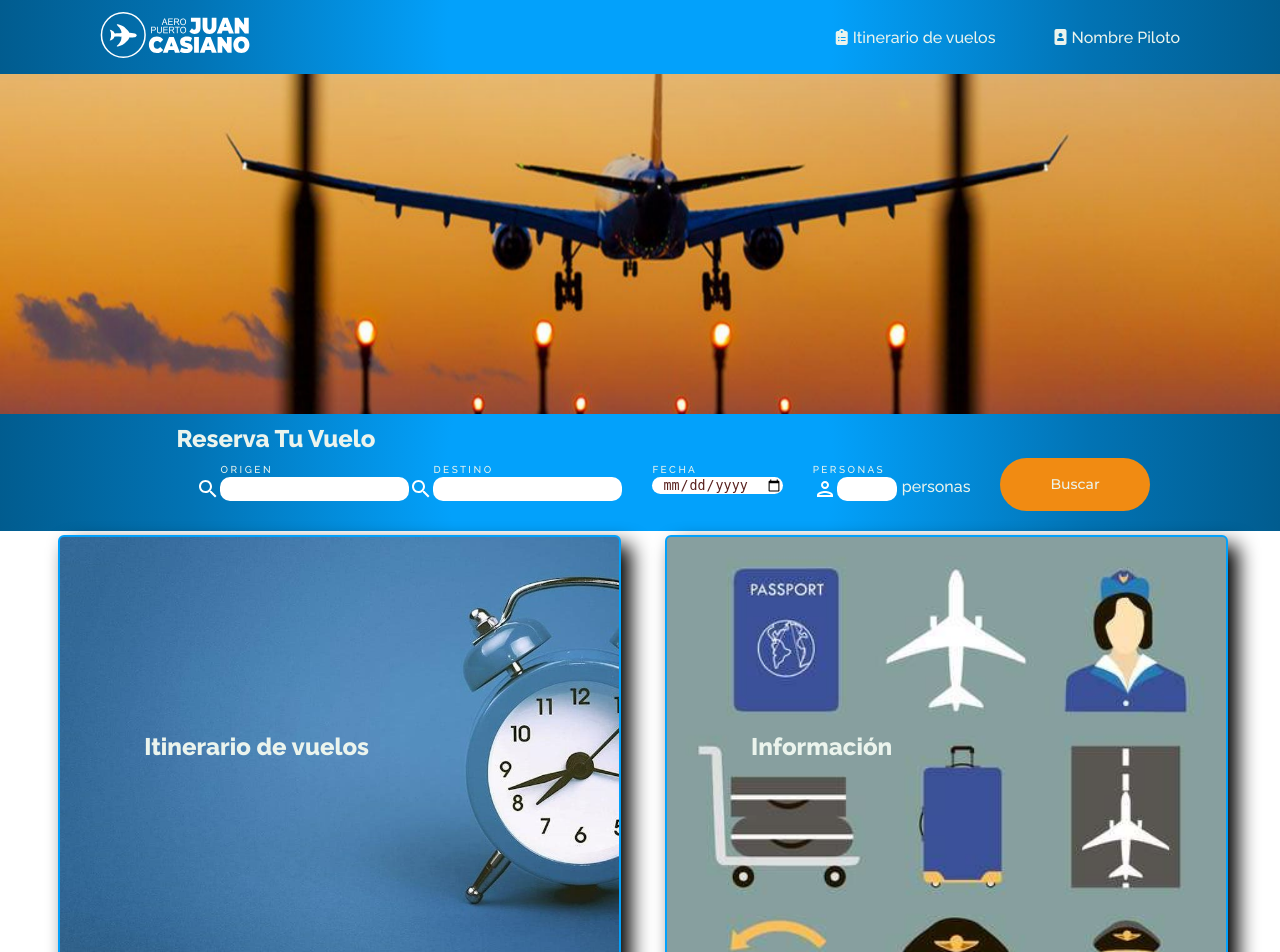
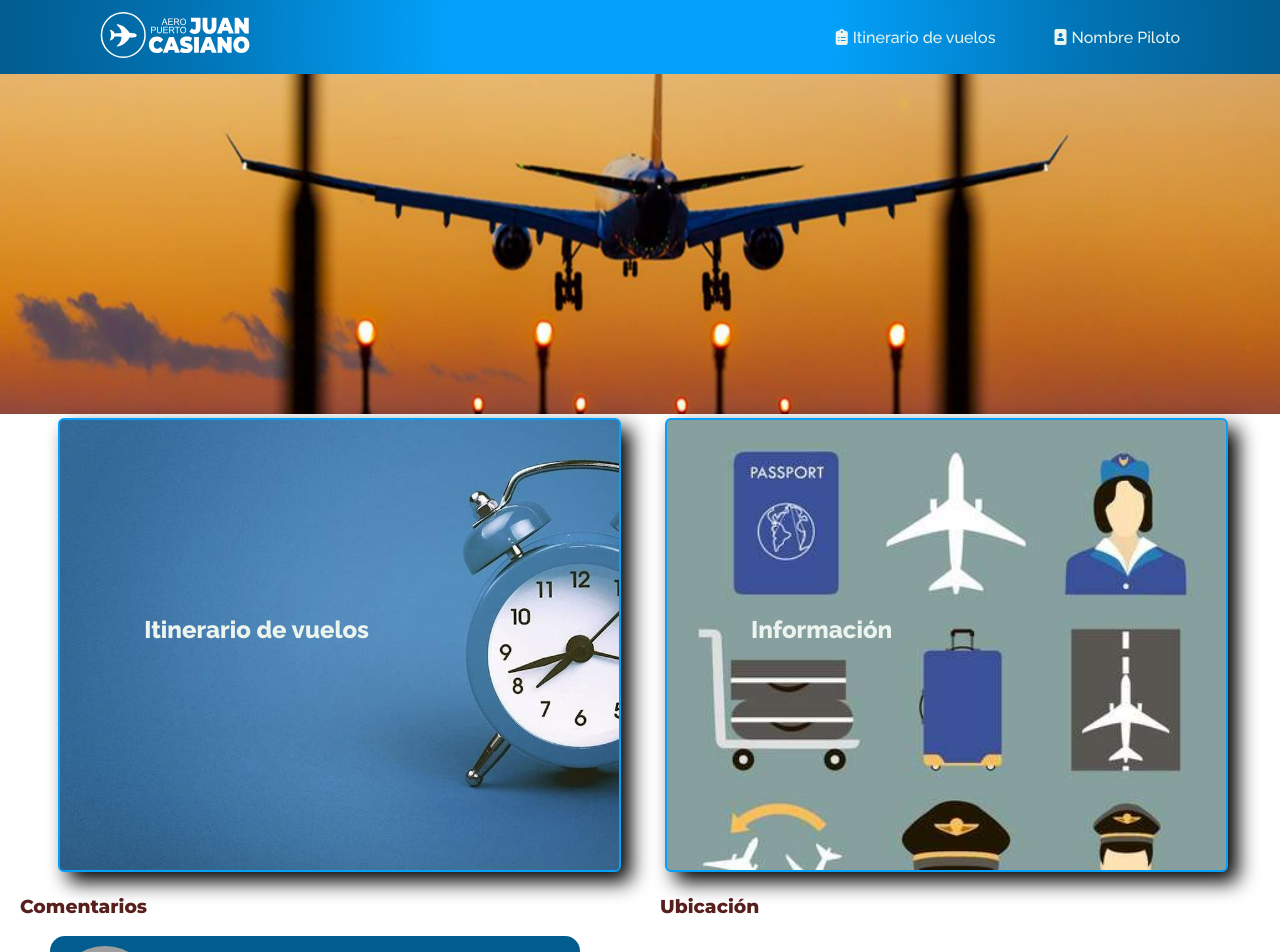
Before and after one commit to SantiagoCh010/Grupo20_Equipo2, a Flask app: page /HomePiloto/ in a window 1280 px wide. Shown: the top 952 px of the page. Run offline with Flask 2, Linux system fonts and the light colour scheme; some libraries are stand-ins or nearby versions; grey boxes are pictures that could not be loaded.

Commit message:
Formulario de vuelo eliminado

```diff
--- a/templates/HomePilotoLogueado.html
+++ b/templates/HomePilotoLogueado.html
@@ -30,42 +30,8 @@
                 <li> <img class="banner4" src="{{url_for('static', filename='imagenes/banner4.png')}}" alt="Banner" height="120%" width="100%"></li>
             </ul>
         </div>
-        <form class="reservarVuelo" method="GET" action="">
-           <h2> Reserva Tu Vuelo</h2>
-           <div class="form">
-                <div class="org-des">
-                        <label class="org">
-                                <span class="titulo">O R I G E N</span>
-                                <div class="funcion">
-                                    <img src="{{url_for('static', filename='icons/search.svg')}}" alt="" width="24px" height="24px">
-                                    <input type="text" class="origen" name="origen">
-                                </div>
-                        </label>
-                        <label class="org">
-                                <span class="titulo">D E S T I N O</span>
-                                <div class="funcion">
-                                    <img src="{{url_for('static', filename='icons/search.svg')}}" alt="" width="24px" height="24px">
-                                    <input type="text" class="destino" name="destino">
-                                </div>
-                        </label>
-                    </div>
-                <label class="reservar">
-                    <span class="titulo">F  E C H A</span>
-                    <div class="funcion">
-                        <input type="date" class="fecha" name="fecha">
-                        </div>
-                </label>
-                <label class="reservar">
-                    <span class="titulo">P E R S O N A S</span>
-                    <div class="funcion">
-                        <img src="{{url_for('static', filename='icons/user.svg')}}" alt="" width="24px" height="24px">
-                        <input type="number" name="persona" class="persona" min="1" max="99">
-                        <span class="personas">personas</span>
-                        </div>
-                </label>
-                <button name="Buscar" class="submit">Buscar</button>
-            </div>
-        </form>
+
+        <div class="separador"></div>
 
         <article class="OpcionesLista">
             <a href="/ItinerarioVuelo"><div class=" Opciones" id="Opcion1"><h2 class="TitulOp">Itinerario de vuelos</h2></div></a>
```
